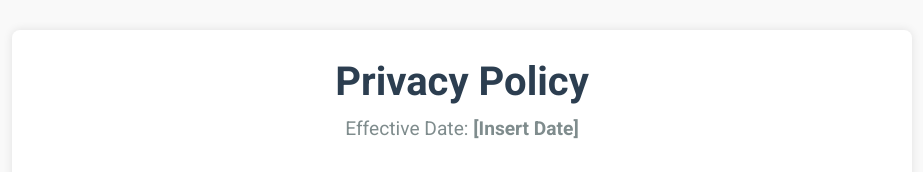
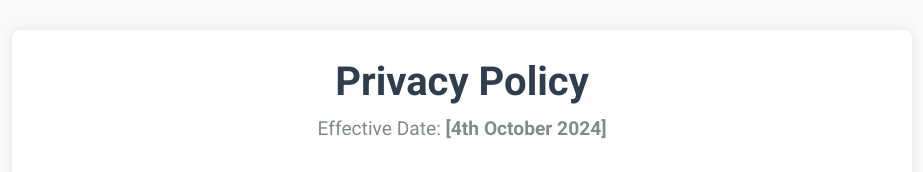
Before and after one commit to cyrocom2/TSC-Tpad, a plain HTML site: page index.html in a window 1280 px wide. Shown: the top 172 px of the page, without its empty margins (178-1101 px from the left). Drawn offline with Linux system fonts and the light colour scheme.

Commit message:
Update index.html

```diff
--- a/index.html
+++ b/index.html
@@ -12,7 +12,7 @@
     <div class="container">
         <header>
             <h1>Privacy Policy</h1>
-            <p>Effective Date: <strong>[Insert Date]</strong></p>
+            <p>Effective Date: <strong>[4th October 2024]</strong></p>
         </header>
 
         <main>
```
